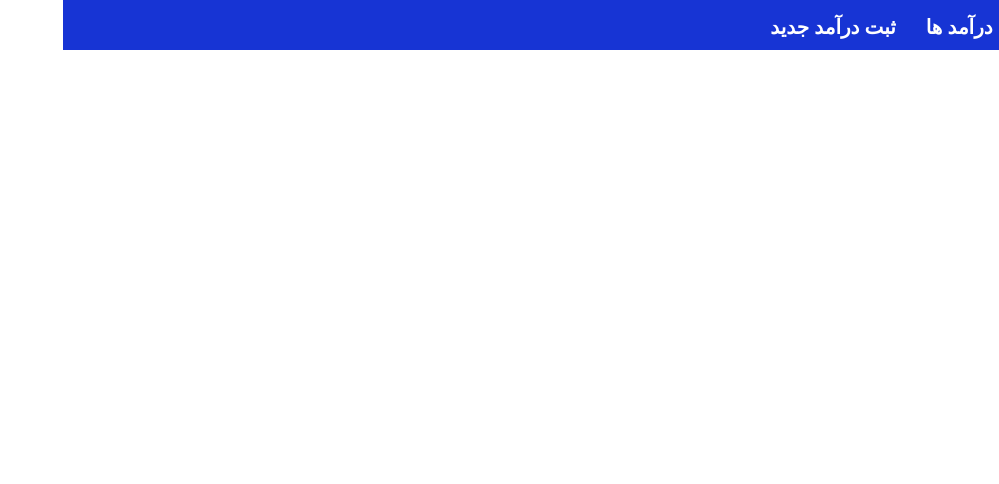
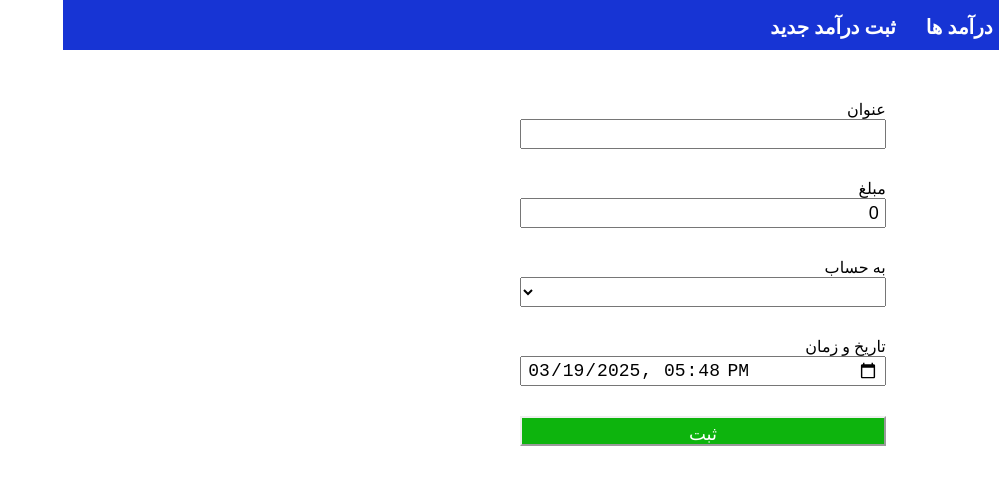
Before and after one commit to HasanKazemi/Budget-Management, a React (Vite) app: page /addIncome in a window 1280 px wide. Shown: the top 484 px of the page, without its empty margins (281-1280 px from the left). Built offline with nearby package versions, Linux system fonts and the light colour scheme.

Commit message:
styling forms

```diff
--- a/src/pages/AddIncome.jsx
+++ b/src/pages/AddIncome.jsx
@@ -1,6 +1,7 @@
 import React, { useState } from 'react'
 import { useDispatch, useSelector } from 'react-redux'
 import { addIncome } from '../redux/slices/incomeSlice'
+import styles from '../styles/form.module.css'
 
 const AddIncome = () => {
 
@@ -30,7 +31,7 @@ const AddIncome = () => {
     }
 
   return (
-    <div>
+    <div className={styles.formContainer}>
         <form onSubmit={handleSubmit}>
             <div>
                 <label htmlFor="incomeTitle"> عنوان </label>
--- a/src/pages/AddWallet.jsx
+++ b/src/pages/AddWallet.jsx
@@ -1,7 +1,7 @@
 import React, { useState } from 'react'
 import { useDispatch } from 'react-redux'
 import { addWallet } from '../redux/slices/walletSlice'
-import "../styles/addWallet.css"
+import styles from '../styles/form.module.css'
 
 const AddWallet = () => {
 
@@ -27,7 +27,7 @@ const AddWallet = () => {
     }
 
   return (
-    <div className='addWalletContainer'>
+    <div className={styles.formContainer}>
         <form onSubmit={handleSubmit}>
             <div className='row'>
                 <label htmlFor="walletLabel">نام حساب</label>
--- a/src/styles/addWallet.css
+++ b/src/styles/form.module.css
@@ -1,4 +1,4 @@
-.addWalletContainer {
+.formContainer {
     display: flex;
     justify-content: center;
     margin-top: 50px;
@@ -9,7 +9,7 @@
         gap: 10px;
     }
 
-    input,button {
+    input,button,select {
         width: 100%;
         height: 30px;
         margin-bottom: 30px;
```
